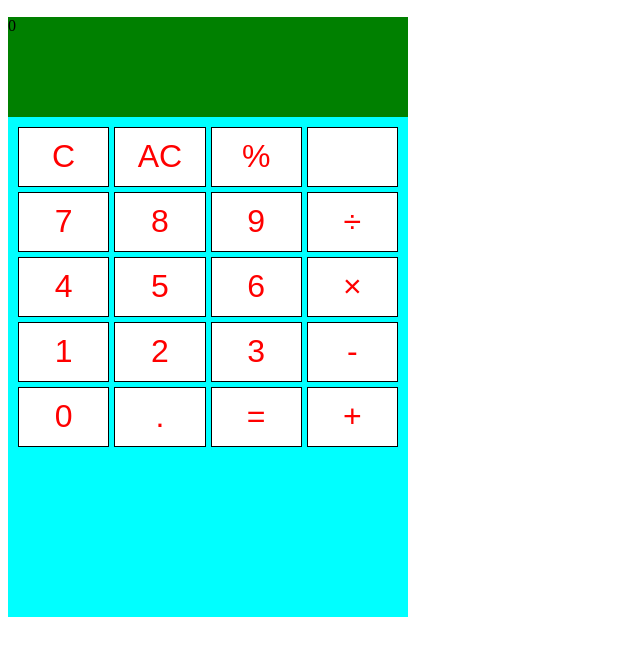
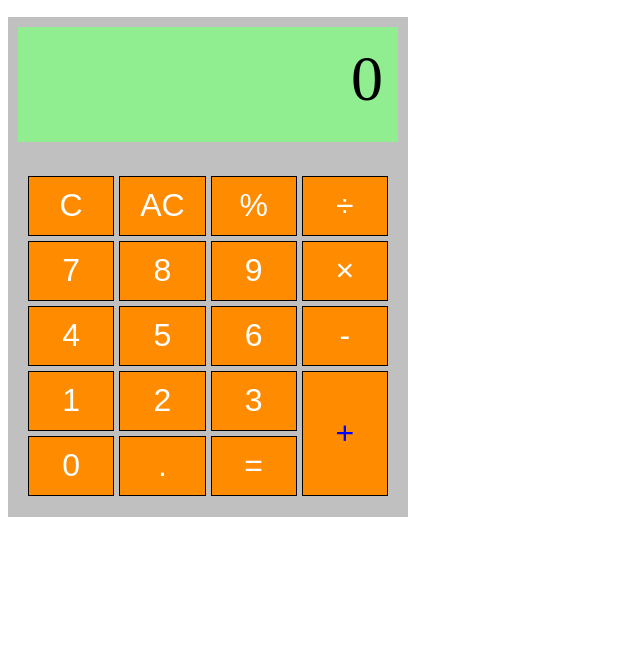
Before and after one commit to HunterKELL/Calculator, a plain HTML site: page index.html in a window 1280 px wide. Shown: the part 50-706 px from the top of the page, without its empty margins (0-640 px from the left). Drawn offline with Linux system fonts and the light colour scheme.

Commit message:
Updated display screen

```diff
--- a/index.html
+++ b/index.html
@@ -18,31 +18,40 @@
         </div>
     </section>
     <section class="calc-container">
-        <div class="display-screen">0
 
-        </div>
         <div class="calc-frame">
+            <div class="display-screen">0
+
+            </div>
             <div class="calc-buttons">
-                <button class="calc-button">C</button>
-                <button class="calc-button">AC</button>
-                <button class="calc-button">%</button>
-                <button class="calc-button"></button>
+                <!--<button class="calc-button root-btn">
+                    <i class="fa-regular fa-square-root"></i>
+                </button>-->
+                <!-- First Row -->
+                <button class="calc-button clear-btn">C</button>
+                <button class="calc-button clear-all-btn">AC</button>
+                <button class="calc-button percent-btn">%</button>
+                <button class="calc-button divide-btn">&divide;</button>
+                <!-- Second Row -->
                 <button class="calc-button">7</button>
                 <button class="calc-button">8</button>
                 <button class="calc-button">9</button>
-                <button class="calc-button">&divide;</button>
+                <button class="calc-button times-btn">&times;</button>
+                <!-- Third Row -->
                 <button class="calc-button">4</button>
                 <button class="calc-button">5</button>
                 <button class="calc-button">6</button>
-                <button class="calc-button">&times;</button>
+                <button class="calc-button minus-btn">-</button>
+                <!-- Fourth Row -->
                 <button class="calc-button">1</button>
                 <button class="calc-button">2</button>
                 <button class="calc-button">3</button>
-                <button class="calc-button">-</button>
+                <!-- Fifth Row -->
                 <button class="calc-button">0</button>
-                <button class="calc-button">.</button>
-                <button class="calc-button">=</button>
-                <button class="calc-button">+</button>
+                <button class="calc-button decimal-btn">.</button>
+                <button class="calc-button equals-btn">=</button>
+
+                <button class="calc-button plus-btn">+</button>
 
             </div>
         </div>
--- a/styles.css
+++ b/styles.css
@@ -12,26 +12,43 @@
 .calc-frame {
    height: 500px;
    width: 400px;
-   background-color: aqua;
+   background-color: silver;
    padding: 10px;
 }
 
 .display-screen {
-    width: 400px;
-    height: 100px;
-    background-color: green;
+    width: 100%;
+    height: 115px;
+    font-size: 4rem;
+    color: black;
+    text-align: right;
+    padding: 15px;
+    background-color: lightgreen;
 }
 
 .calc-buttons {
   display: grid;
   grid-template-columns: repeat(4, 1fr);
   grid-gap: 5px;
+  padding: 10px;
+  margin-top: 1.5rem;
 }
 
 .calc-button {
   height: 60px;
-  background-color: white;
+  background-color: darkorange;
   font-size: 2rem;
   border: 1px solid black;
-  color: red;
+  color: white;
 }
+
+.plus-btn {
+  color: blue;
+  height: 100%;
+  grid-row: 4 / 6;
+  grid-column: 5 / 4;
+}
+
+/*.root-btn {
+  color: black;
+}*/
```
